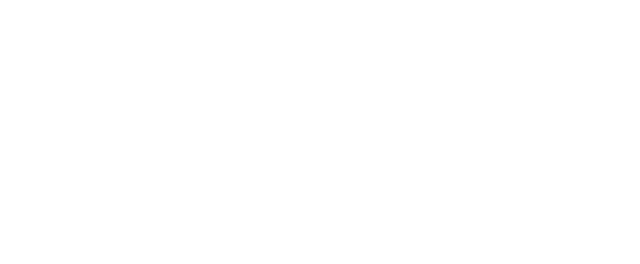
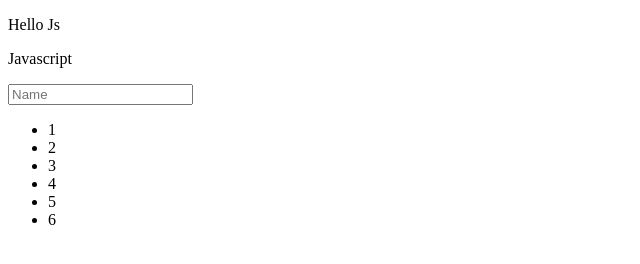
Before and after one commit to AshotHeb/JS-Second-Level-Arpi, a plain HTML site: page index.html in a window 1280 px wide. Shown: the whole page, without its empty margins (0-640 px from the left). Drawn offline with Linux system fonts and the light colour scheme.

Commit message:
Selectors

```diff
--- a/index.html
+++ b/index.html
@@ -4,10 +4,28 @@
     <meta charset="UTF-8">
     <meta http-equiv="X-UA-Compatible" content="IE=edge">
     <meta name="viewport" content="width=device-width, initial-scale=1.0">
-    <title>Js second Level</title>
+    <title>Js second Level Git</title>
 </head>
 <body>
+   <div class="box"></div>
+
+   <p class="par">Hello Js</p>
+   <p>Javascript</p>
+
+   <form action="" id="regiterForm">
+       <input type="text" name="name" placeholder="Name" >
+   </form>
 
 
+   <ul class="list" >
+       <li class="list-item">1</li>
+       <li class="list-item">2</li>
+       <li class="list-item">3</li>
+       <li class="list-item">4</li>
+       <li class="list-item">5</li>
+       <li class="list-item">6</li>
+   </ul>
+
+   <script src="./js/selectors.js"> </script>
 </body>
 </html>
```
Also changed, not shown: js/selectors.js (+50 -0 lines).
